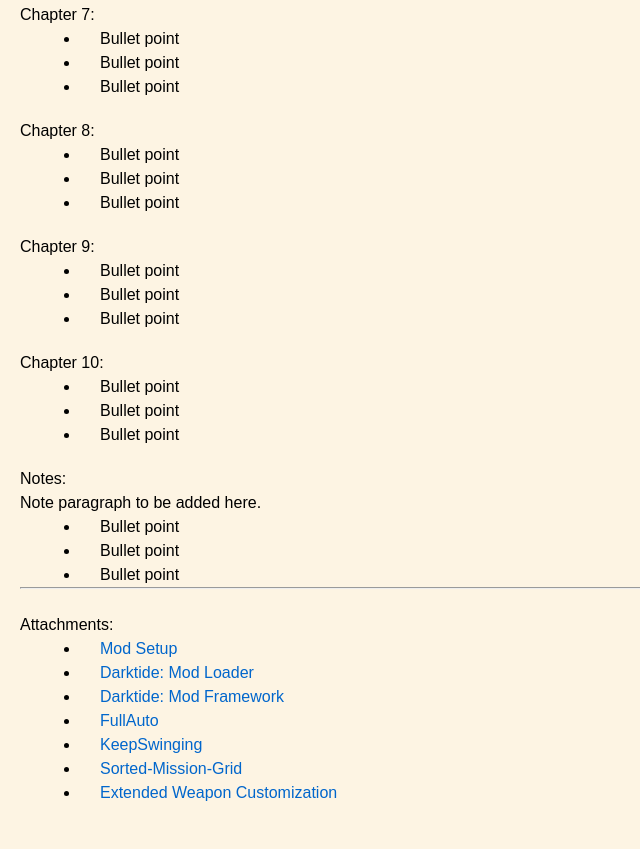
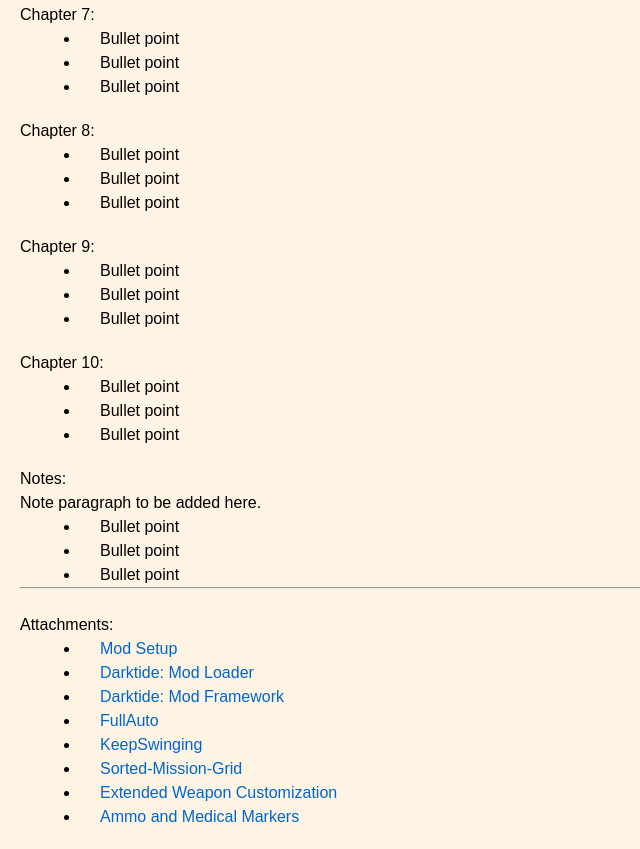
Before and after one commit to EX070694/Darktide, a plain HTML site: page index.html in a window 1280 px wide. Shown: the part 923-1772 px from the top of the page, without its empty margins (0-640 px from the left). Before the commit the page ends 1748 px from the top, so only its background shows below. Drawn offline with Linux system fonts and the light colour scheme.

Commit message:
Update index.html

```diff
--- a/index.html
+++ b/index.html
@@ -205,6 +205,7 @@
             <li><a href="https://www.nexusmods.com/warhammer40kdarktide/mods/88" target="_blank">KeepSwinging</a></li>
             <li><a href="https://www.nexusmods.com/warhammer40kdarktide/mods/31" target="_blank">Sorted-Mission-Grid</a></li>
             <li><a href="https://www.nexusmods.com/warhammer40kdarktide/mods/277" target="_blank">Extended Weapon Customization</a></li>
+            <li><a href="https://www.nexusmods.com/warhammer40kdarktide/mods/444" target="_blank">Ammo and Medical Markers</a></li>
         </ul>
     </div>
 
```
